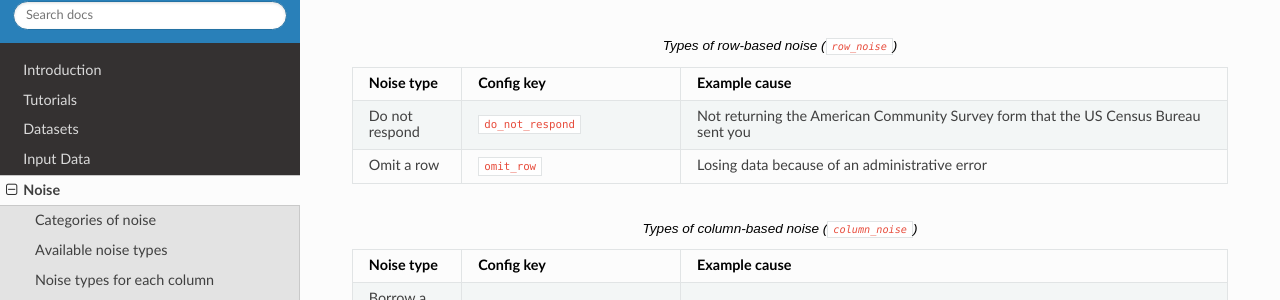
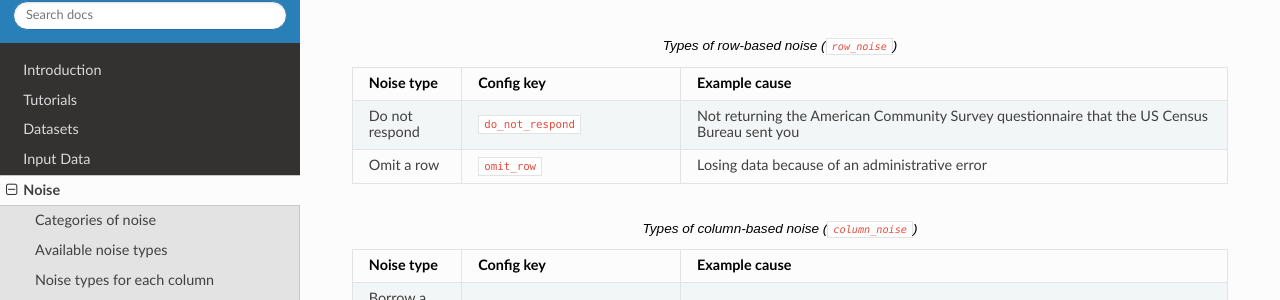
Before and after one commit to ihmeuw/pseudopeople, a Sphinx documentation site: the page built from docs/source/noise/index.rst, in a window 1280 px wide and 900 px high, scrolled down 672 px. Shown: the part 151-451 px from the top of the window. Built offline with Sphinx 7.4.7 and the Read the Docs theme 2.0.0, drawn with Linux system fonts in a browser that asks for light colours.

Commit message:
form -> questionnaire

```diff
--- a/docs/source/noise/index.rst
+++ b/docs/source/noise/index.rst
@@ -54,7 +54,7 @@ The "Config key" column shows the name of the noise type in the :ref:`configurat
     - Example cause
   * - Do not respond
     - ``do_not_respond``
-    - Not returning the American Community Survey form that the US Census Bureau sent you
+    - Not returning the American Community Survey questionnaire that the US Census Bureau sent you
   * - Omit a row
     - ``omit_row``
     - Losing data because of an administrative error
```
